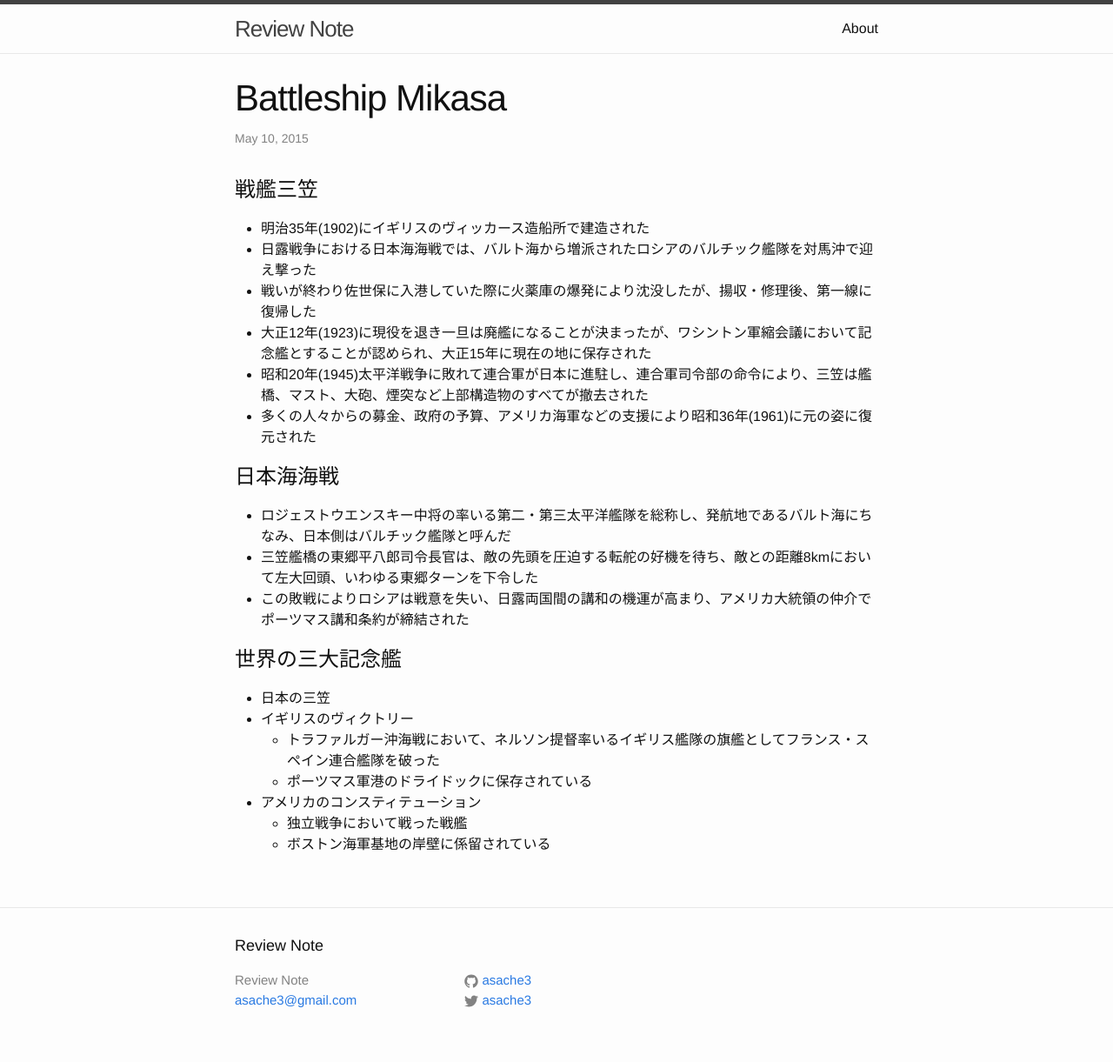
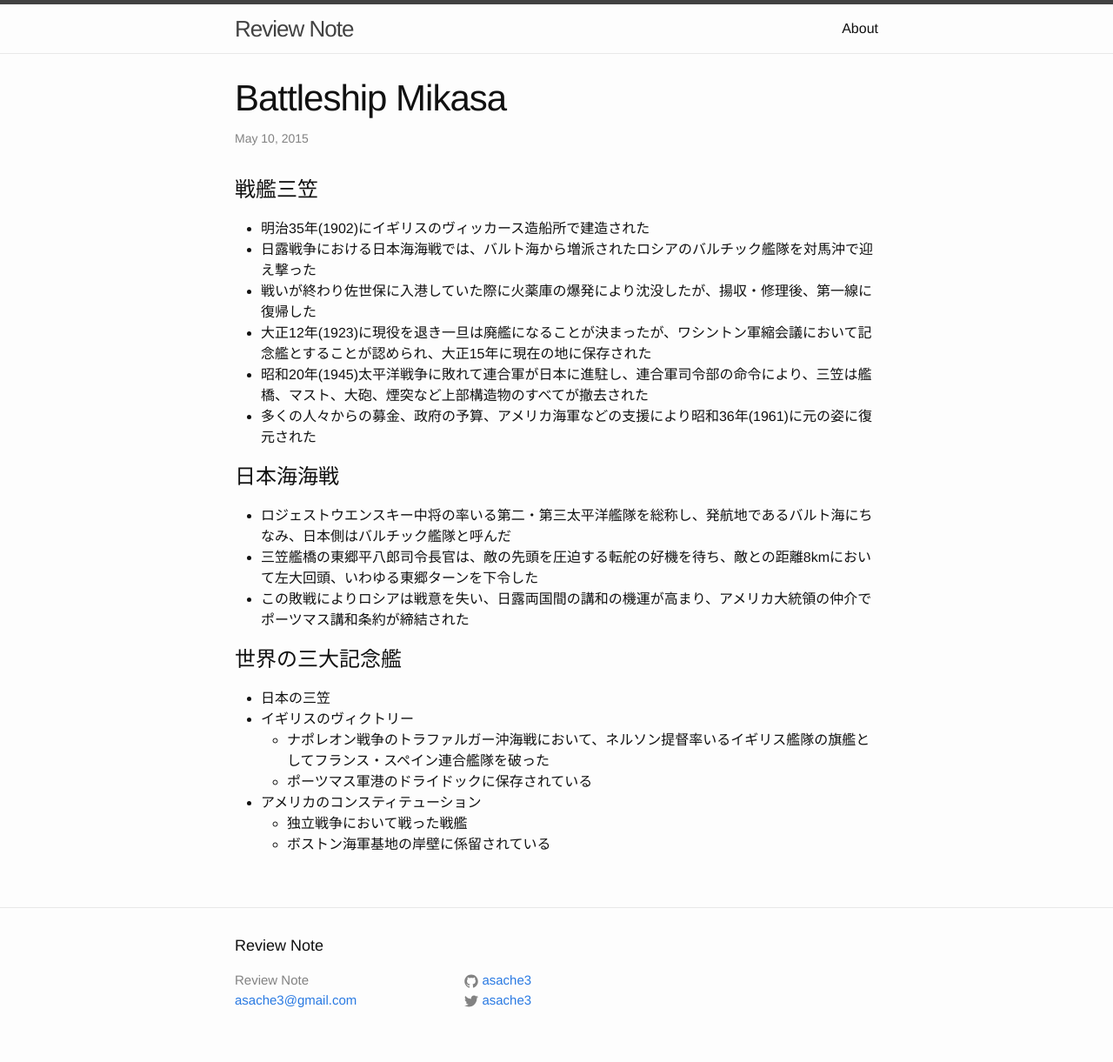
Before and after one commit to asache3/asache3.github.io, a Jekyll site: the page built from _posts/2015-05-10-battleship-mikasa.markdown, in a window 1280 px wide. Shown: the whole page at 87% size. Built offline with Jekyll 4.4.1, drawn with Linux system fonts in a browser that asks for light colours.

Commit message:
Modify Battleship Mikasa

```diff
--- a/_posts/2015-05-10-battleship-mikasa.markdown
+++ b/_posts/2015-05-10-battleship-mikasa.markdown
@@ -24,7 +24,7 @@ date:   2015-05-10 23:59:59
 # 世界の三大記念艦
 * 日本の三笠
 * イギリスのヴィクトリー
-  * トラファルガー沖海戦において、ネルソン提督率いるイギリス艦隊の旗艦としてフランス・スペイン連合艦隊を破った
+  * ナポレオン戦争のトラファルガー沖海戦において、ネルソン提督率いるイギリス艦隊の旗艦としてフランス・スペイン連合艦隊を破った
   * ポーツマス軍港のドライドックに保存されている
 * アメリカのコンスティテューション
   * 独立戦争において戦った戦艦
```
